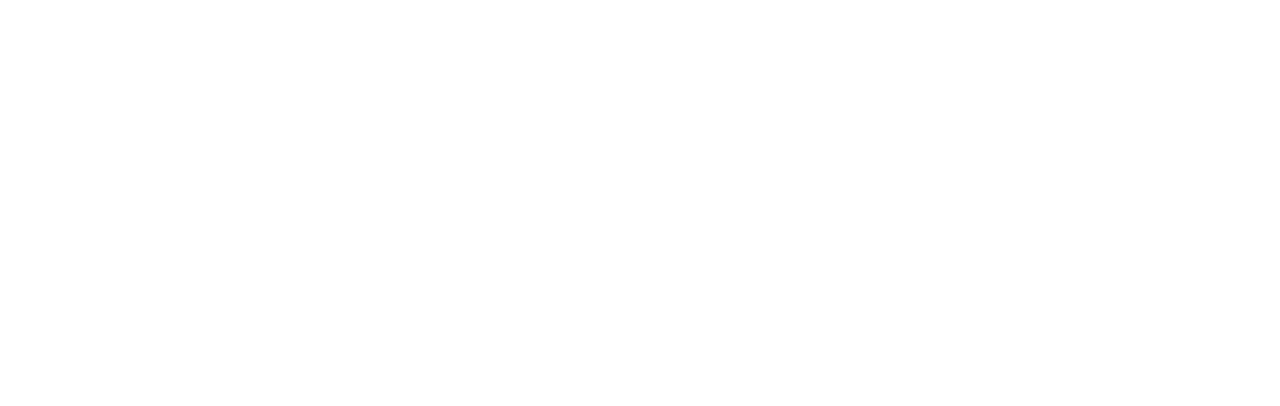
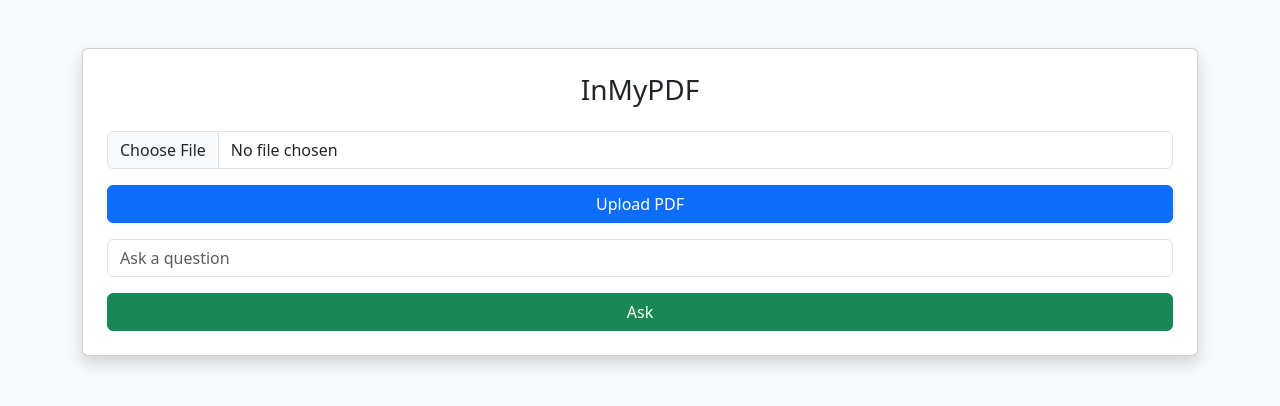
Before and after one commit to FaheemaTamton/InMyPDF, a FastAPI app: page / in a window 1280 px wide. Before the commit the part shown is empty. Shown: the top 406 px of the page. Run offline with FastAPI, Linux system fonts and the light colour scheme.

Commit message:
Update index.html

```diff
--- a/templates/index.html
+++ b/templates/index.html
@@ -1,4 +1,26 @@
+<!DOCTYPE html>
+<html>
+<head>
+    <title>InMyPDF</title>
+    <link href="https://cdn.jsdelivr.net/npm/bootstrap@5.3.2/dist/css/bootstrap.min.css" rel="stylesheet">
+</head>
+<body class="bg-light">
 
+<div class="container mt-5">
+    <div class="card shadow p-4">
+        <h3 class="text-center">InMyPDF</h3>
+
+        <input type="file" id="pdf" class="form-control my-3">
+        <button class="btn btn-primary w-100" onclick="uploadPDF()">Upload PDF</button>
+
+        <div id="uploadStatus" class="alert d-none mt-3"></div>
+
+        <input type="text" id="question" class="form-control my-3" placeholder="Ask a question">
+        <button class="btn btn-success w-100" onclick="askQuestion()">Ask</button>
+
+        <div id="answerBox" class="alert alert-info d-none mt-3"></div>
+    </div>
+</div>
 
 <script src="/static/js/main.js"></script>
 </body>
```
